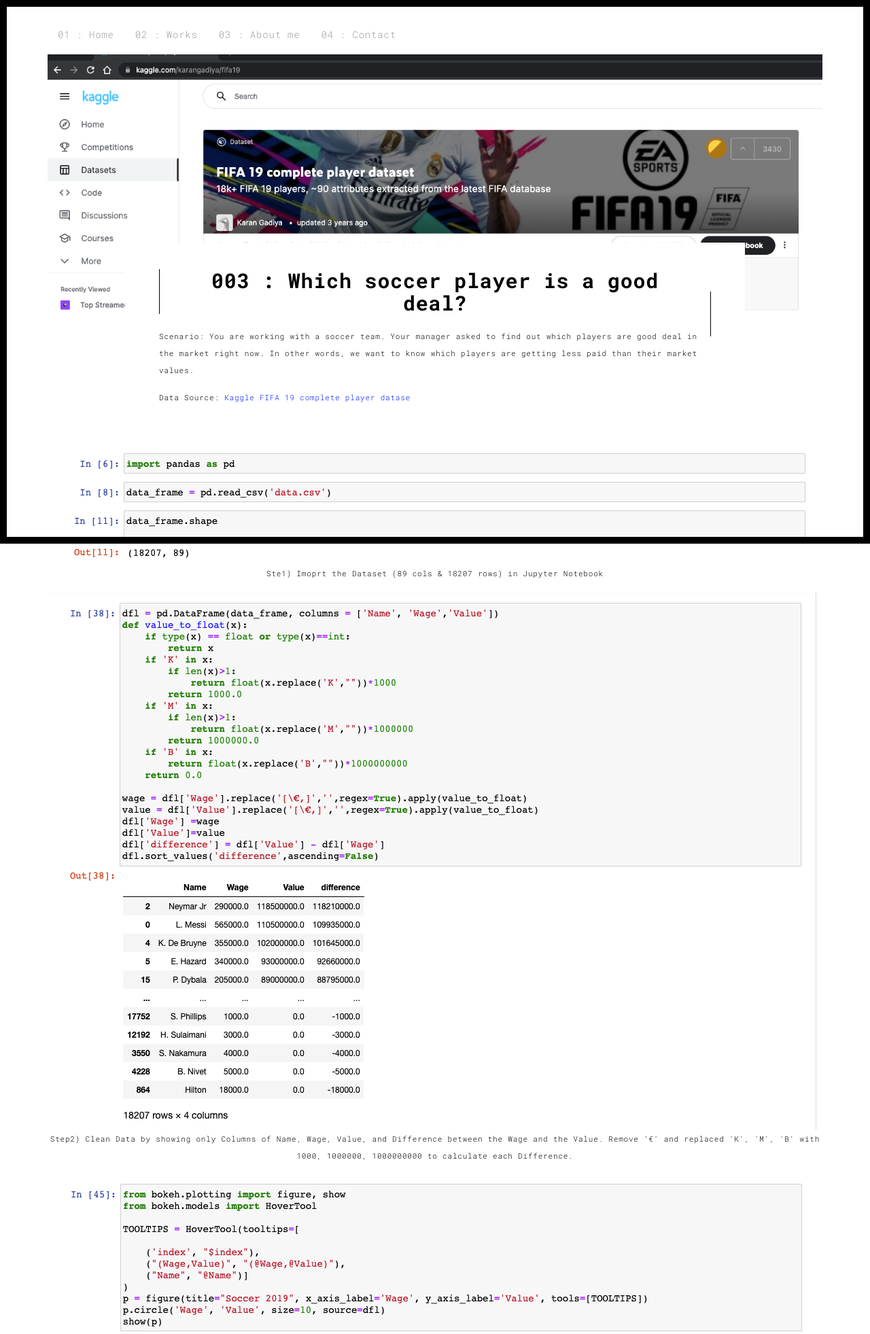
After one commit to misasa07/portfolio_misakosato, a Flask app: template templates/work3.html in a window 1280 px wide. The commit adds this page. Shown: the top 1963 px of the page at 68% size. Run offline with Flask 2, Linux system fonts and the light colour scheme; the template is opened without the code that fills it, so the values that code supplies are empty.

Commit message:
added work3

```diff
--- /dev/null
+++ b/templates/work3.html
@@ -0,0 +1,73 @@
+{% extends 'base.html' %}
+
+{% block content %}
+</div>
+</div>
+</nav>
+</header>
+
+<div class="section-container">
+  <div class="container">
+    <div class="row">
+      <div class="col-xs-12">
+        <img src="./static/assets/images/fifa19.png" class="img-responsive" alt="">
+        <div class="card-container">
+          <div class="text-center">
+            <h1 class="h2">003 : Which soccer player is a good deal? </h1>
+          </div>
+          <p>Scenario: You are working with a soccer team. Your manager asked to find out which players are good deal in the
+            market right now.
+            In other words, we want to know which players are getting less paid than their market values.
+          </p>
+          <p>Data Source:
+
+            <a href="https://www.kaggle.com/karangadiya/fifa19">Kaggle FIFA 19 complete player datase</a>
+          </p>
+
+        </div>
+      </div>
+
+
+
+      <div class="container">
+        <div class="row">
+          <div class="col-xs-12">
+            <img src="./static/assets/images/get_data.png" class="img-responsive" alt="">
+            <div class="text-center">
+            <p>Ste1) Imoprt the Dataset (89 cols & 18207 rows) in Jupyter Notebook</p>
+            </div>
+          </div>
+        </div>
+        <div class="row">
+          <div class="col-xs-12">
+            <img src="./static/assets/images/clean_data.png" class="img-responsive" alt="">
+            <div class="text-center">
+            <p>Step2) Clean Data by showing only Columns of Name, Wage, Value, and Difference between the Wage and the Value.
+                Remove '€' and replaced 'K', 'M', 'B' with 1000, 1000000, 1000000000 to calculate each Difference.
+            </p>
+            </div>
+          </div>
+        </div>
+
+        <div class="row">
+          <div class="col-xs-12">
+            <img src="./static/assets/images/visualize_data.png" class="img-responsive" alt="">
+            <img src="./static/assets/images/plotting.png" class="img-responsive" alt="">
+            <div class="text-center">
+            <p>Step3) Visualize Data with a graph. 'Bokeh' library is used. From the above, Naymar Jr player has the biggest gap between his wage(€29M) and his market value (€118.5M) in 2019.
+
+            </p>
+            </div>
+          </div>
+        </div>
+
+      </div>
+
+
+
+    </div>
+  </div>
+</div>
+
+
+{% endblock %}
```
Also changed, not shown: templates/work.html (+13 -3 lines), templates/works.html (+10 -10 lines), static/assets/images/clean_data.png (added), static/assets/images/fifa19.png (added), static/assets/images/get_data.png (added), static/assets/images/plotting.png (added), static/assets/images/plotting_big.png (added), static/assets/images/visualize_data.png (added), 4 other files.
